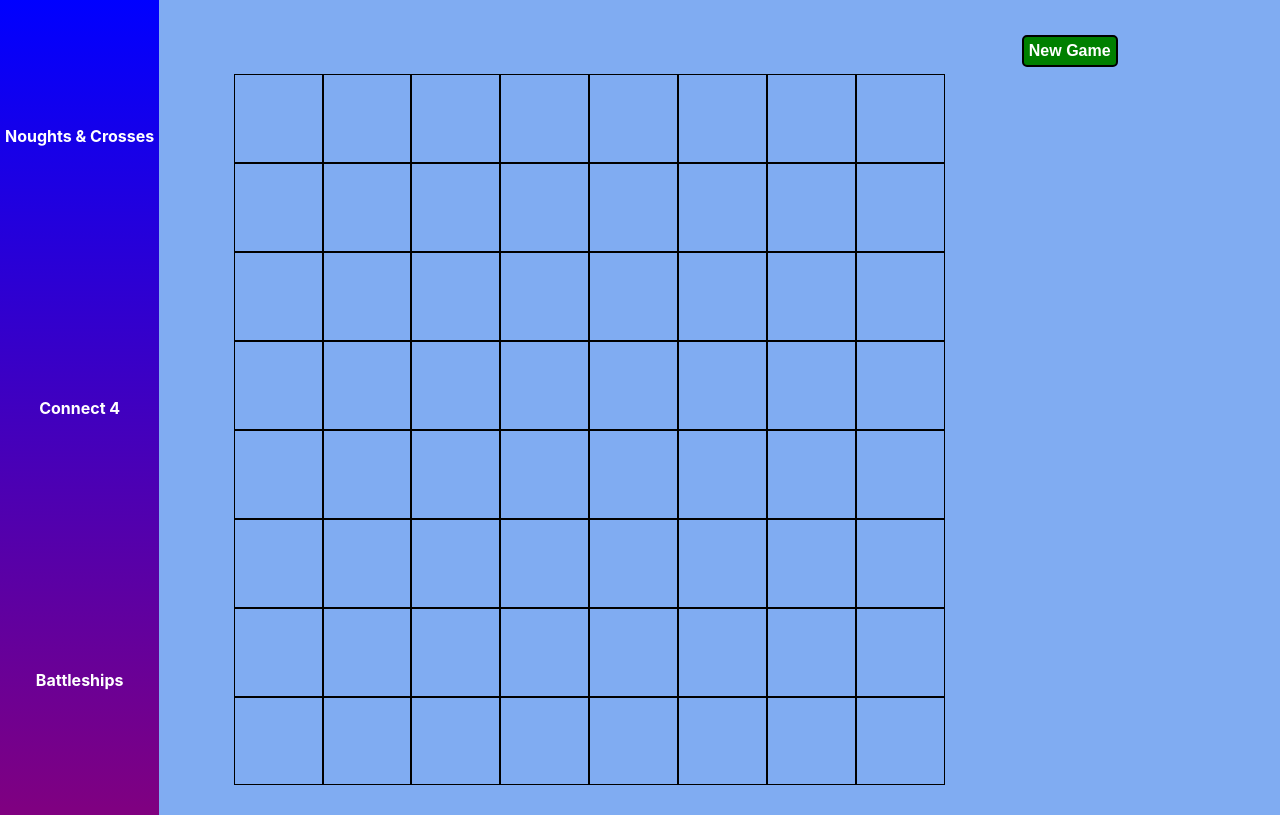
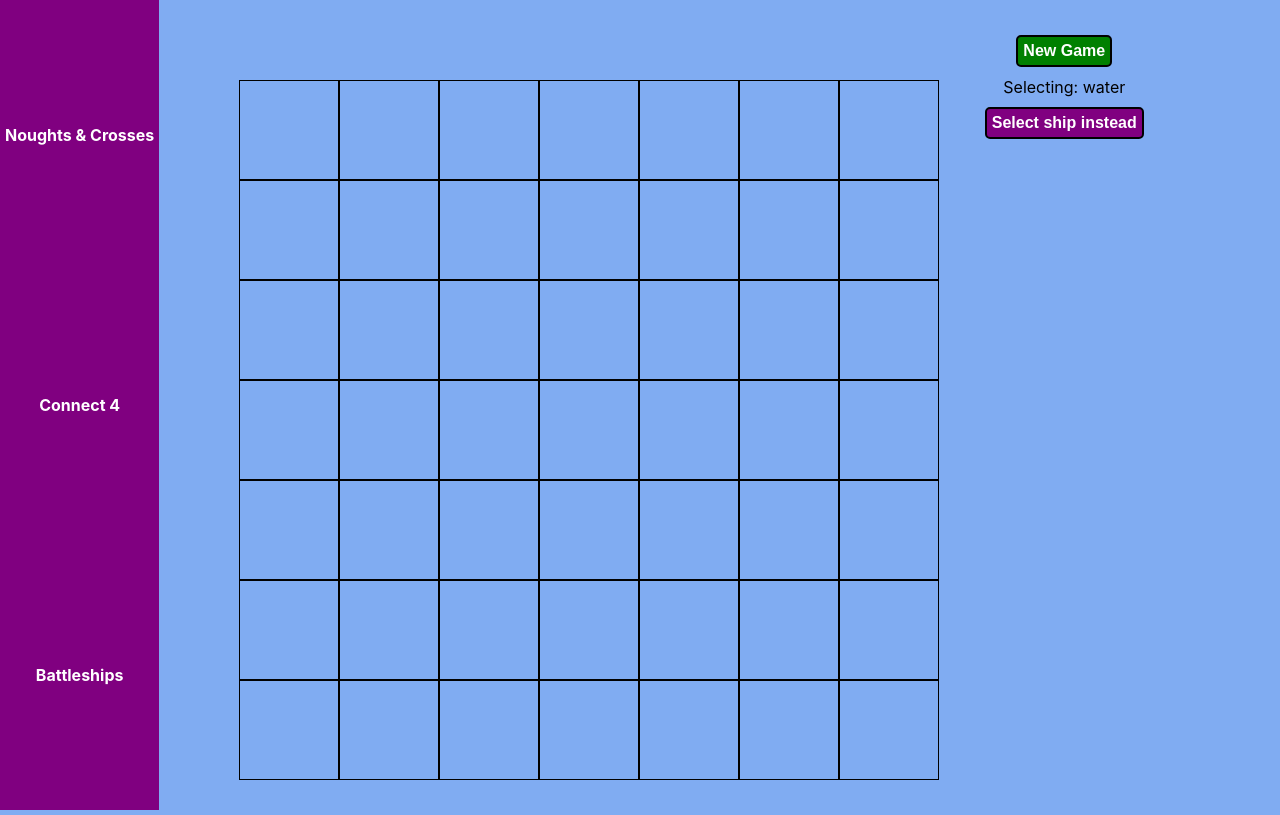
Before and after one commit to KateHoward10/noughts-and-crosses, a React (Create React App) app: page /battleships in a window 1280 px wide. Built offline with nearby package versions, Linux system fonts and the light colour scheme.

Commit message:
Click on tiles to guess ships

```diff
--- a/src/App.css
+++ b/src/App.css
@@ -31,7 +31,7 @@ button:hover {
 }
 
 nav {
-  background-image: linear-gradient(blue, purple);
+  background-color: purple;
   display: flex;
   flex-direction: column;
   align-items: center;
--- a/src/components/Sea/index.js
+++ b/src/components/Sea/index.js
@@ -2,13 +2,14 @@ import React, { useState } from 'react';
 import Tile from '../Tile';
 
 function Sea() {
-  const tileSideLength = Math.min(window.innerWidth, window.innerHeight) / 9;
+  const tileSideLength = Math.min(window.innerWidth, window.innerHeight) / 8;
   const [ships, setShips] = useState([]);
   const [numbers, setNumbers] = useState([[], []]);
+  const [selectingWater, toggleSelectingWater] = useState(true);
 
   function generateShips() {
     let newShips = [];
-    const lengths = [4, 3, 3, 2, 2, 2, 1, 1, 1, 1];
+    const lengths = [4, 3, 2, 2, 1, 1, 1];
     for (let i = 0; i < lengths.length; i++) {
       let latestShip = placeShip(lengths[i], newShips.flat());
       newShips.push(latestShip);
@@ -16,9 +17,9 @@ function Sea() {
     setShips(newShips);
     let topNumbers = [];
     let sideNumbers = [];
-    for (let i = 0; i < 8; i++) {
-      topNumbers.push(newShips.flat().filter(part => part % 8 === i).length);
-      sideNumbers.push(newShips.flat().filter(part => Math.floor(part / 8) === i).length);
+    for (let i = 0; i < 7; i++) {
+      topNumbers.push(newShips.flat().filter(part => part % 7 === i).length);
+      sideNumbers.push(newShips.flat().filter(part => Math.floor(part / 7) === i).length);
     }
     setNumbers([topNumbers, sideNumbers]);
   }
@@ -27,30 +28,30 @@ function Sea() {
     const dir = Math.random() > 0.5 ? 'horizontal' : 'vertical';
     const firstPos =
       dir === 'horizontal'
-        ? Math.floor(Math.random() * (9 - length)) + 8 * Math.ceil(Math.random() * 7)
-        : Math.floor(Math.random() * (length + 1) * 8);
+        ? Math.floor(Math.random() * (8 - length)) + 6 * Math.ceil(Math.random() * 6)
+        : Math.floor(Math.random() * (length + 1) * 6);
     let ship = [firstPos];
     for (let i = 1; i < length; i++) {
-      ship.push(dir === 'horizontal' ? firstPos + i : firstPos + i * 8);
+      ship.push(dir === 'horizontal' ? firstPos + i : firstPos + i * 6);
     }
     function isTooClose(ship) {
       let adjacentTiles = [...ship];
       if (dir === 'horizontal') {
         adjacentTiles.push(
-          ...(ship[0] > 7 ? ship.map(part => part - 8) : []),
-          ...(ship[0] < 56 ? ship.map(part => part + 8) : []),
-          ...(ship[0] % 8 !== 0 ? [ship[0] - 9, ship[0] - 1, ship[0] + 7] : []),
-          ...(ship[ship.length - 1] % 8 !== 7
-            ? [ship[ship.length - 1] + 9, ship[ship.length - 1] + 1, ship[ship.length - 1] - 7]
+          ...(ship[0] > 6 ? ship.map(part => part - 6) : []),
+          ...(ship[0] < 42 ? ship.map(part => part + 6) : []),
+          ...(ship[0] % 6 !== 0 ? [ship[0] - 8, ship[0] - 1, ship[0] + 6] : []),
+          ...(ship[ship.length - 1] % 6 !== 6
+            ? [ship[ship.length - 1] + 8, ship[ship.length - 1] + 1, ship[ship.length - 1] - 6]
             : [])
         );
       } else {
         adjacentTiles.push(
-          ...(ship[0] % 8 !== 0 ? ship.map(part => part - 1) : []),
-          ...(ship[0] % 8 !== 7 ? ship.map(part => part + 1) : []),
-          ...(ship[0] > 7 ? [ship[0] - 9, ship[0] - 8, ship[0] - 7] : []),
+          ...(ship[0] % 6 !== 0 ? ship.map(part => part - 1) : []),
+          ...(ship[0] % 6 !== 6 ? ship.map(part => part + 1) : []),
+          ...(ship[0] > 6 ? [ship[0] - 8, ship[0] - 6, ship[0] - 6] : []),
           ...(ship[ship.length - 1] < 56
-            ? [ship[ship.length - 1] + 9, ship[ship.length - 1] + 8, ship[ship.length - 1] + 7]
+            ? [ship[ship.length - 1] + 8, ship[ship.length - 1] + 6, ship[ship.length - 1] + 6]
             : [])
         );
       }
@@ -68,7 +69,7 @@ function Sea() {
         <div
           className="sea"
           style={{
-            gridTemplateColumns: `repeat(8, ${tileSideLength}px)`,
+            gridTemplateColumns: `repeat(7, ${tileSideLength}px)`,
             gridTemplateRows: `repeat(1, ${tileSideLength / 2}px)`
           }}
         >
@@ -83,7 +84,7 @@ function Sea() {
             className="sea"
             style={{
               gridTemplateColumns: `repeat(1, ${tileSideLength / 2}px)`,
-              gridTemplateRows: `repeat(8, ${tileSideLength}px)`
+              gridTemplateRows: `repeat(7, ${tileSideLength}px)`
             }}
           >
             {numbers[1].map((number, index) => (
@@ -95,18 +96,22 @@ function Sea() {
           <div
             className="sea"
             style={{
-              gridTemplateColumns: `repeat(8, ${tileSideLength}px)`,
-              gridTemplateRows: `repeat(8, ${tileSideLength}px)`
+              gridTemplateColumns: `repeat(7, ${tileSideLength}px)`,
+              gridTemplateRows: `repeat(7, ${tileSideLength}px)`
             }}
           >
-            {Array.from(Array(64).keys()).map(tile => (
-              <Tile key={tile} tile={tile} ships={ships} />
+            {Array.from(Array(49).keys()).map(tile => (
+              <Tile key={tile} tile={tile} ships={ships} selectingWater={selectingWater} />
             ))}
           </div>
         </div>
       </div>
       <div className="controls">
         <button onClick={generateShips}>New Game</button>
+        <p>Selecting: {selectingWater ? 'water' : 'ship'}</p>
+        <button className="secondary-button" onClick={() => toggleSelectingWater(!selectingWater)}>
+          Select {selectingWater ? 'ship' : 'water'} instead
+        </button>
       </div>
     </div>
   );
--- a/src/components/Tile/index.js
+++ b/src/components/Tile/index.js
@@ -1,7 +1,17 @@
-import React from 'react';
+import React, { useState } from 'react';
 
-const Tile = ({ ships, tile }) => {
+const Tile = ({ ships, tile, selectingWater }) => {
   const thisShip = ships.find(ship => ship.includes(tile));
-  return <div className="tile">{thisShip && thisShip.indexOf(tile)}</div>;
+  const [selected, setSelected] = useState(null);
+
+  function setTile() {
+    setSelected(selectingWater ? '~' : 'O');
+  }
+
+  return (
+    <div className="tile" onClick={setTile}>
+      {selected}
+    </div>
+  );
 };
 export default Tile;
```
